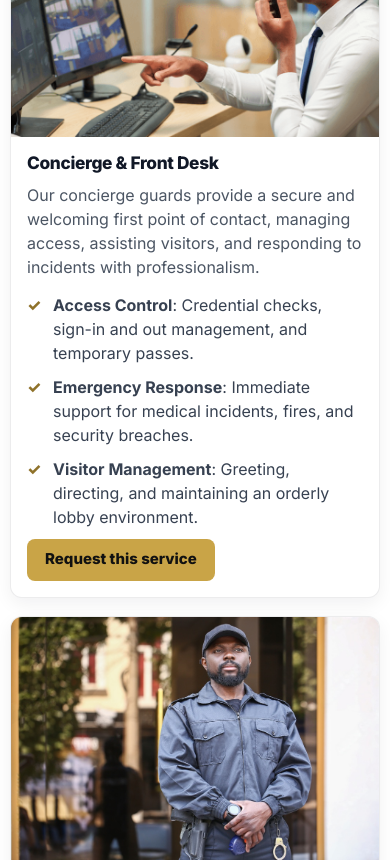
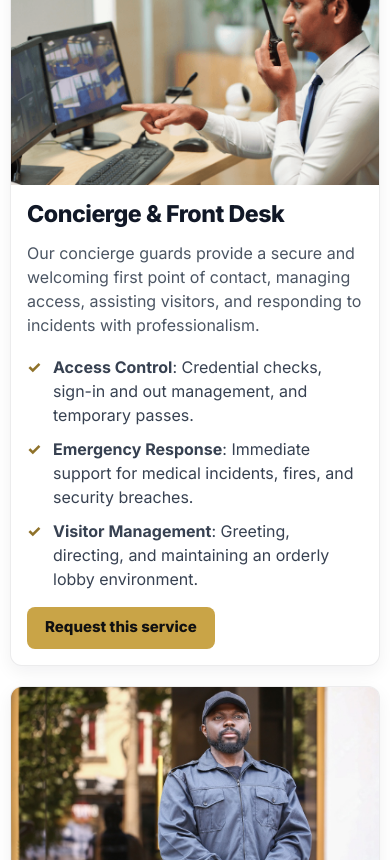
Before and after one commit to alexstirpe/trueshieldsecurity.ca, a website: page services.html in a window 390 px wide. Shown: the part 1140-2000 px from the top of the page. Drawn offline with Linux system fonts and the light colour scheme.

Commit message:
Fix Safari desktop services card layout

```diff
--- a/css/styles.css
+++ b/css/styles.css
@@ -658,41 +658,61 @@ body.services-page .site-header {
 .services-page .services-grid {
 	display: flex;
 	flex-direction: column;
-	gap: 18px;
+	gap: 20px;
 }
 
 .services-page .card {
-	display: grid;
-	grid-template-columns: 380px minmax(0, 1fr);
+	display: flex;
 	align-items: stretch;
+	min-width: 0;
 	overflow: hidden;
 }
 
 .services-page .card-media {
-	height: 100%;
-	min-height: 320px;
-	aspect-ratio: auto;
+	flex: 0 0 380px;
+	width: 380px;
+	min-width: 380px;
+	max-width: 380px;
+	align-self: stretch;
+	background: #eceff3;
+	overflow: hidden;
 }
 
 .services-page .card-media img {
+	display: block;
 	width: 100%;
 	height: 100%;
-	display: block;
+	min-height: 100%;
 	object-fit: cover;
 	object-position: center;
+	-webkit-transform: translateZ(0);
+	transform: translateZ(0);
 }
 
 .services-page .card-body {
-	padding: 26px 26px 26px 22px;
+	flex: 1 1 auto;
+	min-width: 0;
 	display: flex;
 	flex-direction: column;
 	justify-content: center;
 	align-items: flex-start;
+	padding: 26px 26px 26px 24px;
 	gap: 10px;
 }
 
+.services-page .card-body h2 {
+	margin: 0 0 4px;
+	font-size: clamp(1.45rem, 2vw, 2rem);
+	line-height: 1.12;
+}
+
+.services-page .card-body p {
+	margin: 0 0 6px;
+	max-width: 72ch;
+}
+
 .service-features {
-	margin-top: 4px;
+	margin-top: 2px;
 	padding-left: 0;
 	list-style: none;
 	display: grid;
@@ -715,13 +735,26 @@ body.services-page .site-header {
 	font-weight: 800;
 }
 
+.services-page .card-body .btn,
+.services-page .card-body .btn-primary {
+	margin-top: 6px;
+}
+
 @media (max-width: 900px) {
 	.services-page .card {
-		grid-template-columns: 1fr;
+		display: block;
 	}
 
 	.services-page .card-media {
-		min-height: 240px;
+		width: 100%;
+		min-width: 0;
+		max-width: none;
+		height: 240px;
+	}
+
+	.services-page .card-media img {
+		height: 100%;
+		min-height: 0;
 	}
 
 	.services-page .card-body {
@@ -1112,13 +1145,6 @@ footer {
 		grid-template-columns: 1fr;
 	}
 
-	.services-page .card {
-		grid-template-columns: 1fr;
-	}
-
-	.services-page .card-media {
-		min-height: 240px;
-	}
 
 	.values,
 	.values-centered {
```
